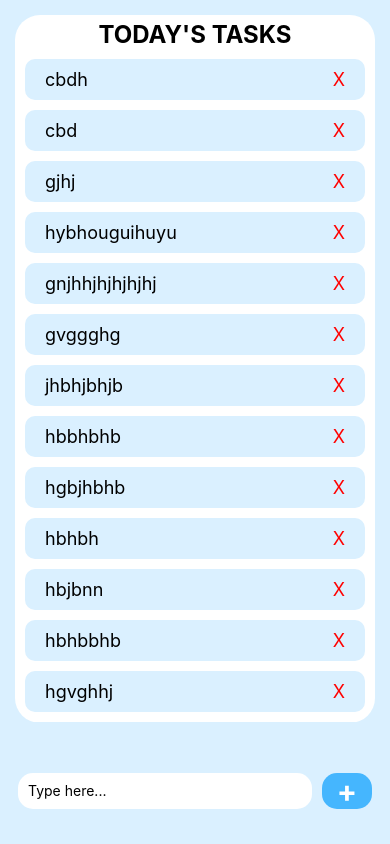
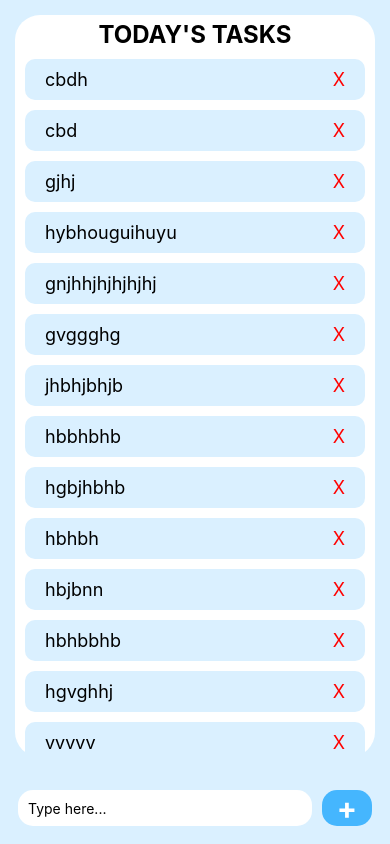
Before and after one commit to vin230/ToDoAppReactNative, a React Native app: screen / in a window 390 px wide. Built offline with nearby package versions, Linux system fonts and the light colour scheme.

Commit message:
new commit

```diff
--- a/App.js
+++ b/App.js
@@ -12,9 +12,10 @@ function HelloWorldApp() {
           <RenderItem />
         </ScrollView>
       </View>
-      <View style={styles.viewCont2}>
+
         <InputField />
-      </View>
+        {/* <View style={styles.viewCont2}>
+      </View> */}
     </View>
   )
 }
```
